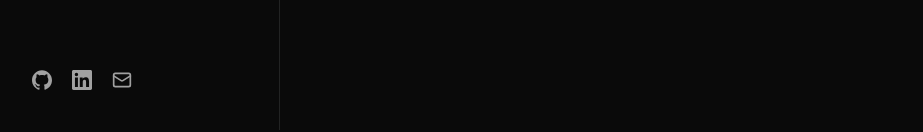
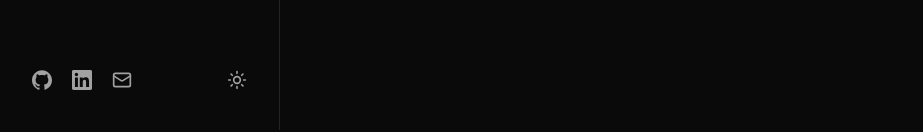
Before and after one commit to carlosrossy/portfolio-v1, a Next.js app: page / in a window 1280 px wide. Shown: the part 670-802 px from the top of the page, without its empty margins (0-923 px from the left). Built offline with nearby package versions, Linux system fonts and the light colour scheme.

Commit message:
feat: add dark/light theme toggle with next-themes

```diff
--- a/src/app/layout.tsx
+++ b/src/app/layout.tsx
@@ -2,6 +2,7 @@ import type { Metadata } from 'next';
 import { Inter } from 'next/font/google';
 import '@/styles/globals.css';
 import { Sidebar } from '@/components/sidebar/sidebar-content';
+import { Providers } from '@/components/providers';
 
 export const metadata: Metadata = {
   title: 'Prompt Manager',
@@ -20,13 +21,15 @@ export default function RootLayout({
   children: React.ReactNode;
 }>) {
   return (
-    <html lang="pt-BR" className={`${inter.variable} dark`}>
+    <html lang="pt-BR" className={inter.variable} suppressHydrationWarning>
       <body className="min-h-screen bg-background text-foreground antialiased">
-        <div className="flex">
-          <Sidebar />
+        <Providers>
+          <div className="flex">
+            <Sidebar />
 
-          <main className="flex-1 md:ml-[280px]">{children}</main>
-        </div>
+            <main className="flex-1 md:ml-[280px]">{children}</main>
+          </div>
+        </Providers>
       </body>
     </html>
   );
--- /dev/null
+++ b/src/components/providers.tsx
@@ -0,0 +1,16 @@
+'use client';
+
+import { ThemeProvider } from 'next-themes';
+
+export function Providers({ children }: { children: React.ReactNode }) {
+  return (
+    <ThemeProvider
+      attribute="class"
+      defaultTheme="dark"
+      enableSystem
+      disableTransitionOnChange
+    >
+      {children}
+    </ThemeProvider>
+  );
+}
--- a/src/components/sidebar/sidebar-content.tsx
+++ b/src/components/sidebar/sidebar-content.tsx
@@ -2,9 +2,26 @@
 
 import { useEffect, useState } from 'react';
 import Link from 'next/link';
-import { Mail, Menu, X } from 'lucide-react';
+import { Mail, Menu, Moon, Sun, X } from 'lucide-react';
+import { useTheme } from 'next-themes';
 import { GithubIcon, LinkedinIcon } from '@/components/icons';
 import { cn } from '@/lib/utils';
+
+function ThemeToggle() {
+  const { resolvedTheme, setTheme } = useTheme();
+
+  return (
+    <button
+      type="button"
+      onClick={() => setTheme(resolvedTheme === 'dark' ? 'light' : 'dark')}
+      aria-label="Trocar tema"
+      className="text-muted-foreground transition-colors hover:text-foreground"
+    >
+      <Sun className="hidden size-5 dark:block" aria-hidden />
+      <Moon className="size-5 dark:hidden" aria-hidden />
+    </button>
+  );
+}
 
 const links = [
   { name: 'About', href: '/#about', id: 'about' },
@@ -123,6 +140,7 @@ function SidebarBody({ onLinkClick }: { onLinkClick?: () => void }) {
         </nav>
       </div>
 
+      <div className="flex items-center justify-between gap-3">
         <div className="flex items-center gap-5">
           {socials.map((social) => {
             const Icon = social.icon;
@@ -140,6 +158,9 @@ function SidebarBody({ onLinkClick }: { onLinkClick?: () => void }) {
               </a>
             );
           })}
+        </div>
+
+        <ThemeToggle />
       </div>
     </div>
   );
```
Lines whose indentation alone changed are shown as unchanged.
